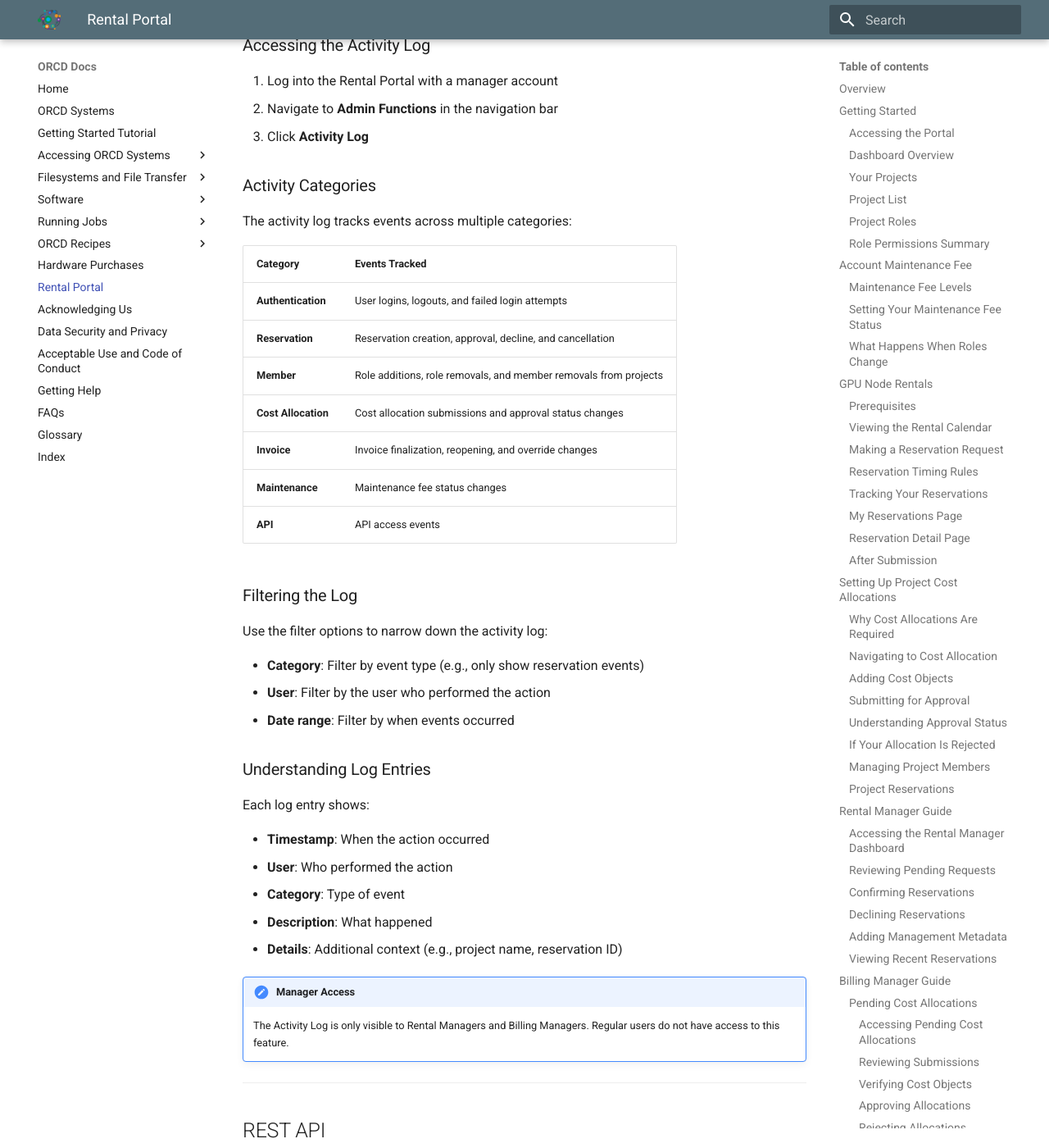
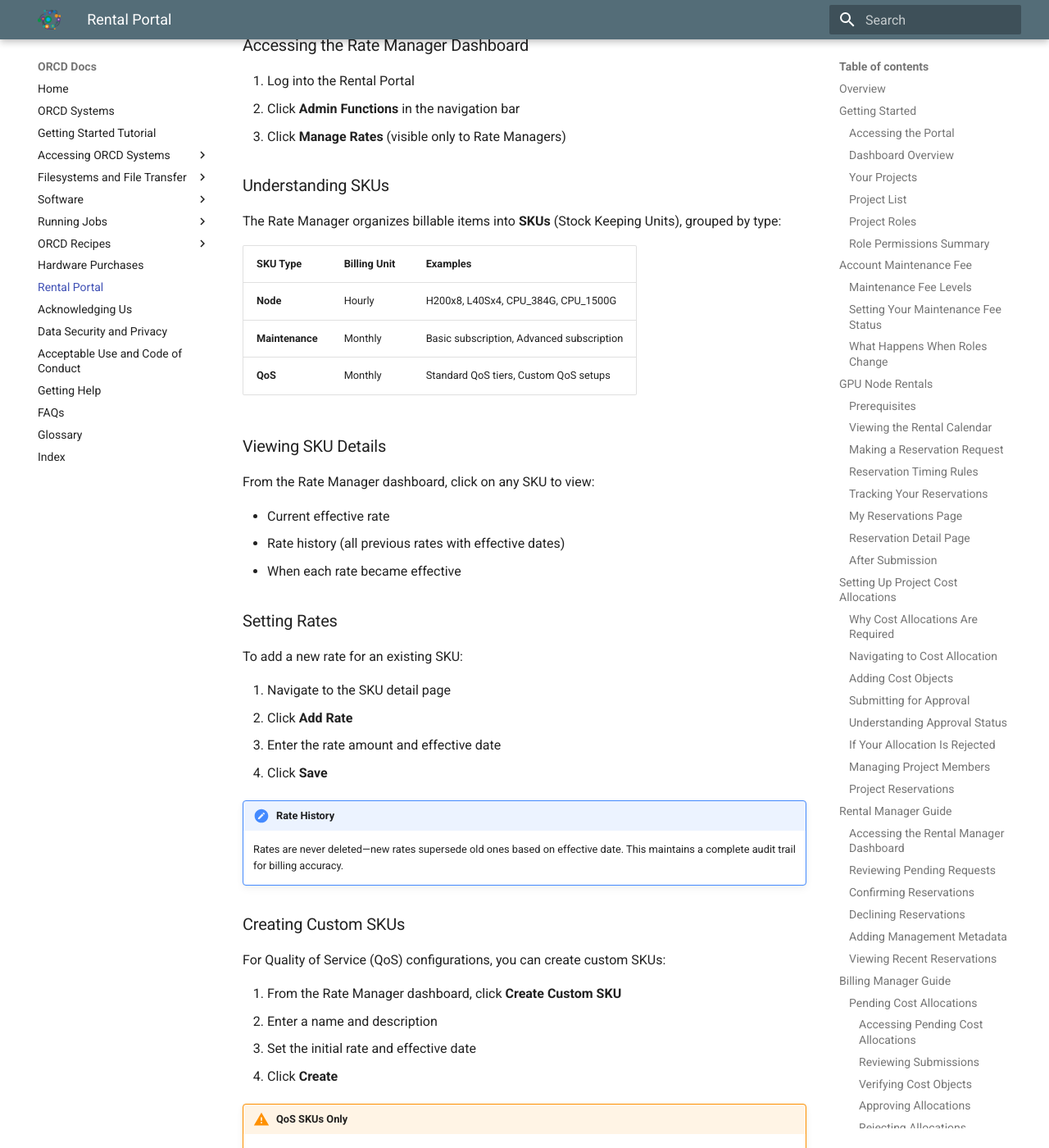
Before and after one commit to mit-orcd/orcd-docs-edit, an MkDocs documentation site: the page built from docs/rental-portal.md, in a window 1280 px wide and 1400 px high, scrolled down 18484 px. Shown: the whole window at 82% size. Built offline with MkDocs 1.6.1 and Material for MkDocs 9.7.7, drawn with Linux system fonts in a browser that asks for light colours; some of the changed text lies outside the part shown.

Commit message:
Add Rate Manager documentation
New section documenting the Rate Manager feature:
- Rate Manager Guide with SKU types and billing units
- Setting rates and viewing rate history
- Creating custom QoS SKUs
- Added Rate category to Activity Log
- Added Rate Manager URLs to Quick Reference

```diff
--- a/docs/rental-portal.md
+++ b/docs/rental-portal.md
@@ -645,9 +645,63 @@ To export an invoice for external systems or record-keeping:
 
 ---
 
+## Rate Manager Guide
+
+This section is for staff members with the **Rate Manager** role who are responsible for managing rental rates and pricing.
+
+### Accessing the Rate Manager Dashboard
+
+1. Log into the Rental Portal
+2. Click **Admin Functions** in the navigation bar
+3. Click **Manage Rates** (visible only to Rate Managers)
+
+### Understanding SKUs
+
+The Rate Manager organizes billable items into **SKUs** (Stock Keeping Units), grouped by type:
+
+| SKU Type | Billing Unit | Examples |
+|----------|--------------|----------|
+| **Node** | Hourly | H200x8, L40Sx4, CPU_384G, CPU_1500G |
+| **Maintenance** | Monthly | Basic subscription, Advanced subscription |
+| **QoS** | Monthly | Standard QoS tiers, Custom QoS setups |
+
+### Viewing SKU Details
+
+From the Rate Manager dashboard, click on any SKU to view:
+
+- Current effective rate
+- Rate history (all previous rates with effective dates)
+- When each rate became effective
+
+### Setting Rates
+
+To add a new rate for an existing SKU:
+
+1. Navigate to the SKU detail page
+2. Click **Add Rate**
+3. Enter the rate amount and effective date
+4. Click **Save**
+
+!!! note "Rate History"
+    Rates are never deleted—new rates supersede old ones based on effective date. This maintains a complete audit trail for billing accuracy.
+
+### Creating Custom SKUs
+
+For Quality of Service (QoS) configurations, you can create custom SKUs:
+
+1. From the Rate Manager dashboard, click **Create Custom SKU**
+2. Enter a name and description
+3. Set the initial rate and effective date
+4. Click **Create**
+
+!!! warning "QoS SKUs Only"
+    Custom SKU creation is only available for QoS-type items. Node and Maintenance SKUs are predefined.
+
+---
+
 ## Activity Log
 
-The Activity Log provides an audit trail of significant actions in the Rental Portal. This feature is available to **Rental Managers**, **Billing Managers**, and system administrators.
+The Activity Log provides an audit trail of significant actions in the Rental Portal. This feature is available to **Rental Managers**, **Billing Managers**, **Rate Managers**, and system administrators.
 
 ### Accessing the Activity Log
 
@@ -667,6 +721,7 @@ The activity log tracks events across multiple categories:
 | **Cost Allocation** | Cost allocation submissions and approval status changes |
 | **Invoice** | Invoice finalization, reopening, and override changes |
 | **Maintenance** | Maintenance fee status changes |
+| **Rate** | Rate changes and SKU modifications |
 | **API** | API access events |
 
 ### Filtering the Log
@@ -804,7 +859,9 @@ curl -H "Authorization: Token your-token-here" \
 | Project Reservations | `/nodes/project/<id>/reservations/` | Project members |
 | Project Archive | `/project/<id>/archive/` | Project Owner |
 | Rental Manager Dashboard | `/nodes/renting/manage/` | Rental Manager |
-| Activity Log | `/nodes/activity-log/` | Rental/Billing Manager |
+| Activity Log | `/nodes/activity-log/` | Rental/Billing/Rate Manager |
+| Rate Manager Dashboard | `/nodes/rates/` | Rate Manager |
+| SKU Detail | `/nodes/rates/sku/<id>/` | Rate Manager |
 | Billing Manager - Pending Allocations | `/nodes/billing/pending/` | Billing Manager |
 | Billing Manager - Invoice Reporting | `/nodes/billing/invoice/` | Billing Manager |
 | Invoice Report (specific month) | `/nodes/billing/invoice/YYYY/MM/` (supports `?owner=` and `?title=` filters) | Billing Manager |
```
